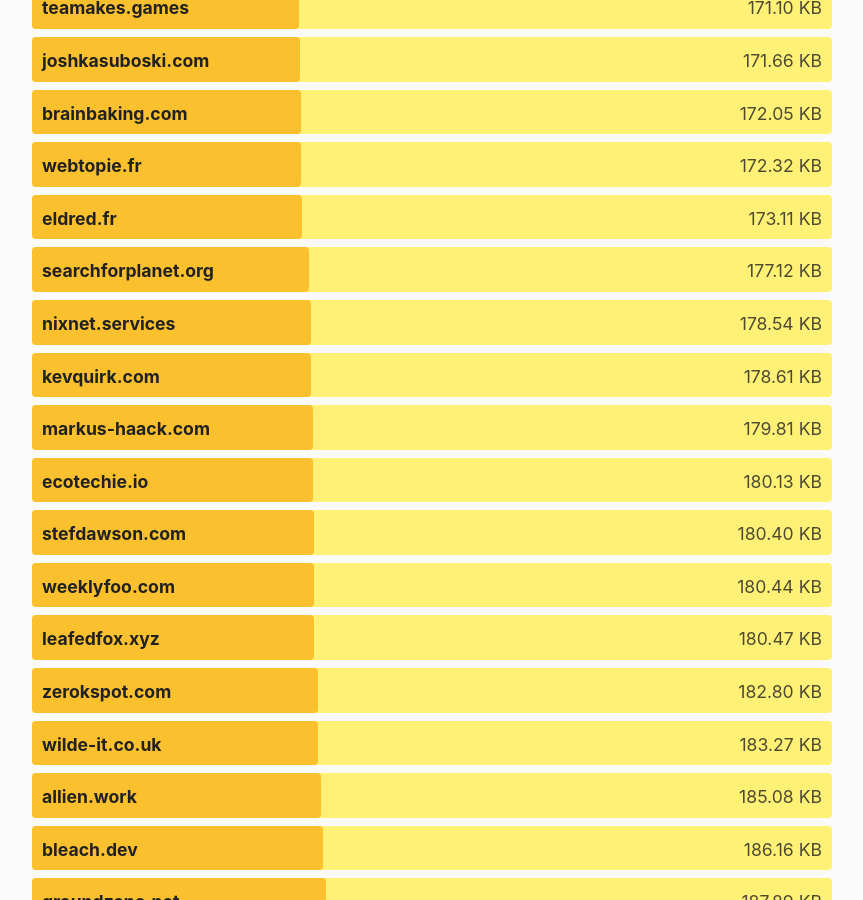
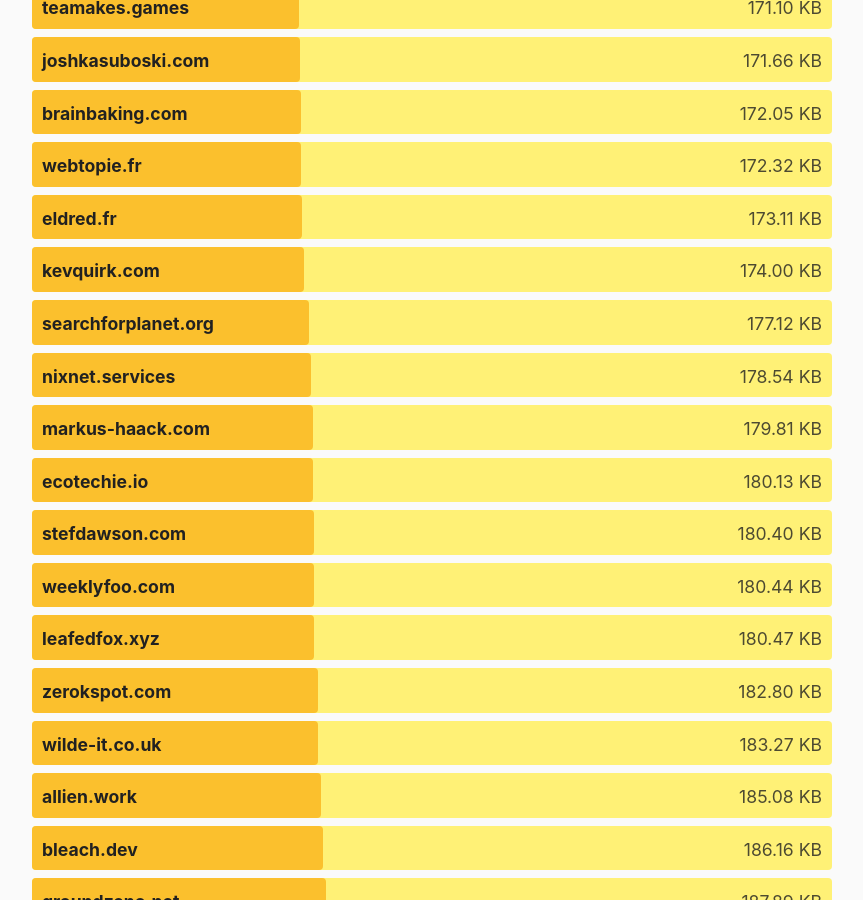
Before and after one commit to kevquirk/512kb.club, a Jekyll site: the page built from index.md, in a window 1280 px wide and 900 px high, scrolled down 31413 px. Shown: the whole window, without its empty margins (208-1071 px from the left). Built offline with Jekyll 4.4.1, drawn with Linux system fonts in a browser that asks for light colours; comment, search, counter and statistics services are not loaded.

Commit message:
Updated kevquirk

```diff
--- a/_data/sites.yml
+++ b/_data/sites.yml
@@ -2065,7 +2065,7 @@
 
 - domain: kevquirk.com
   url: https://kevquirk.com
-  size: 178.61
+  size: 174
   last_checked: 2025-05-18
 
 - domain: kidl.at
```
